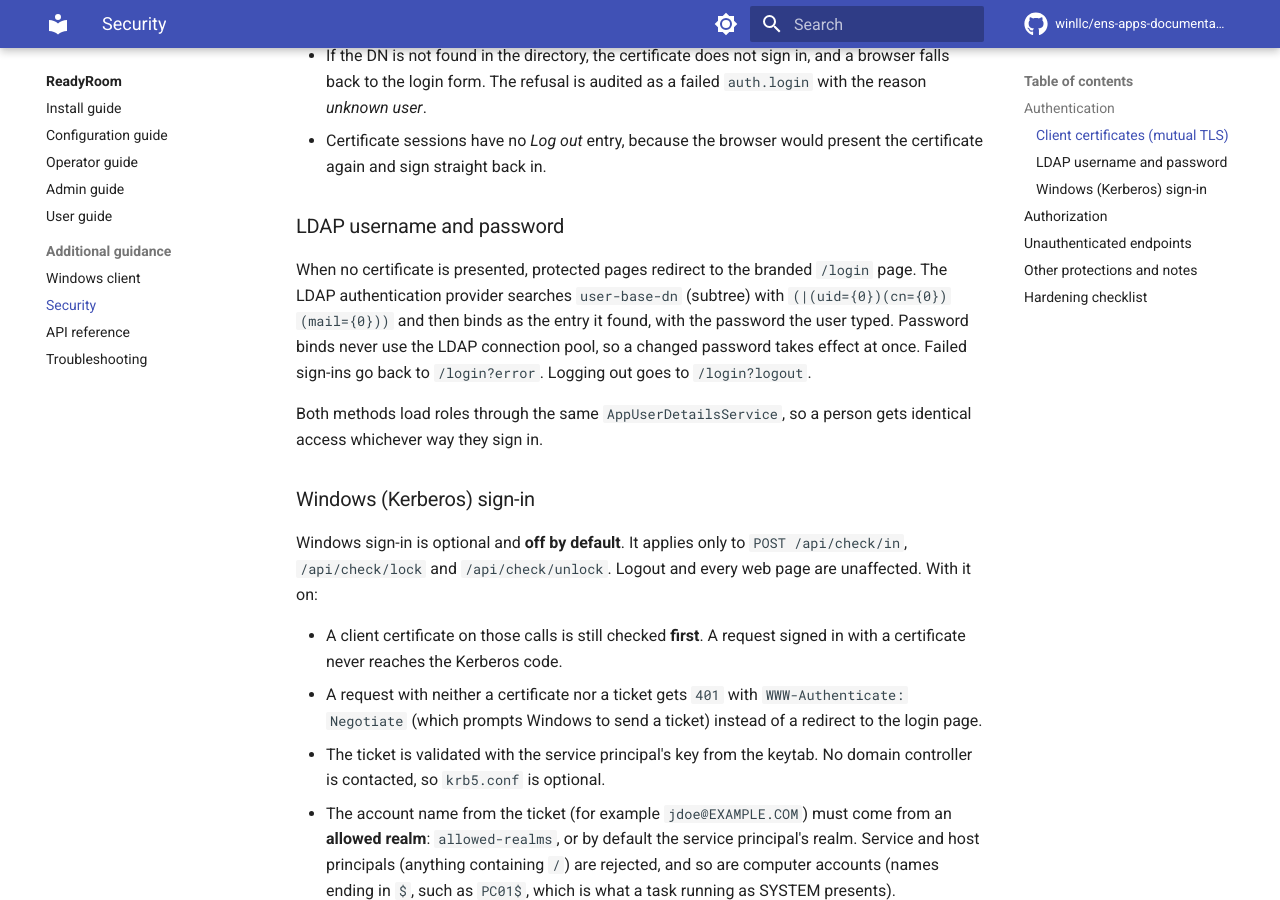
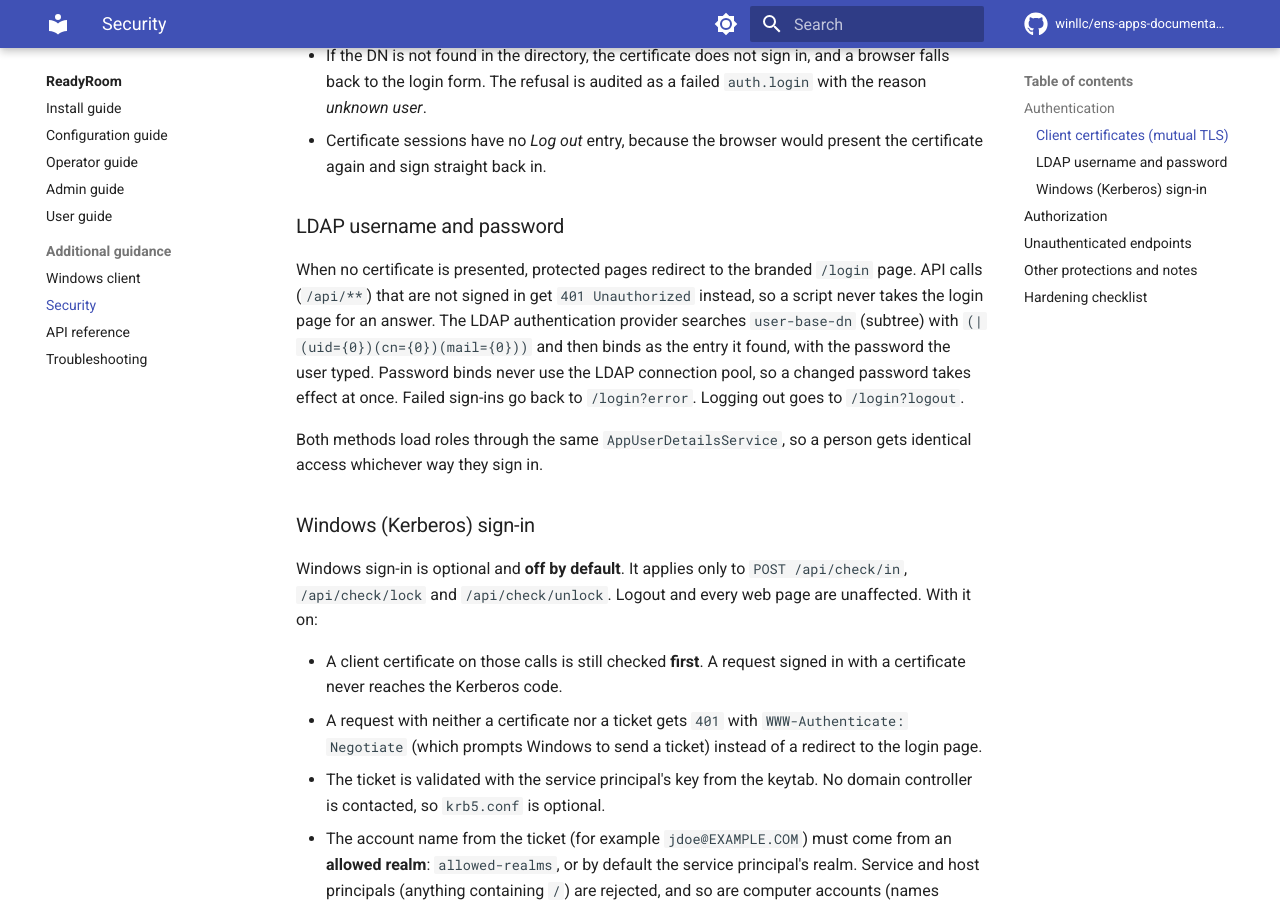
Before and after one commit to winllc/ens-apps-documentation, an MkDocs documentation site: the page built from docs/readyroom/security.md, in a window 1280 px wide and 900 px high, scrolled down 1599 px. Built offline with MkDocs 1.6.1 and Material for MkDocs 9.7.7, drawn with Linux system fonts in a browser that asks for light colours; comment, search, counter and statistics services are not loaded.

Commit message:
ReadyRoom: API calls that are not signed in get 401, not the login page
Co-Authored-By: Claude Opus 5.5 <noreply@anthropic.com>
Claude-Session: https://claude.ai/code/session_01R2Q6XtDB8DfVmiejzJGwBh

```diff
--- a/docs/readyroom/security.md
+++ b/docs/readyroom/security.md
@@ -46,7 +46,9 @@ flowchart TD
 
 ### LDAP username and password
 
-When no certificate is presented, protected pages redirect to the branded `/login` page. The
+When no certificate is presented, protected pages redirect to the branded `/login` page. API
+calls (`/api/**`) that are not signed in get `401 Unauthorized` instead, so a script never takes
+the login page for an answer. The
 LDAP authentication provider searches `user-base-dn` (subtree) with
 `(|(uid={0})(cn={0})(mail={0}))` and then binds as the entry it found, with the password the user
 typed. Password binds never use the LDAP connection pool, so a changed password takes effect at
```
Also changed, not shown: docs/readyroom/windows-client.md (+1 -1 lines).
